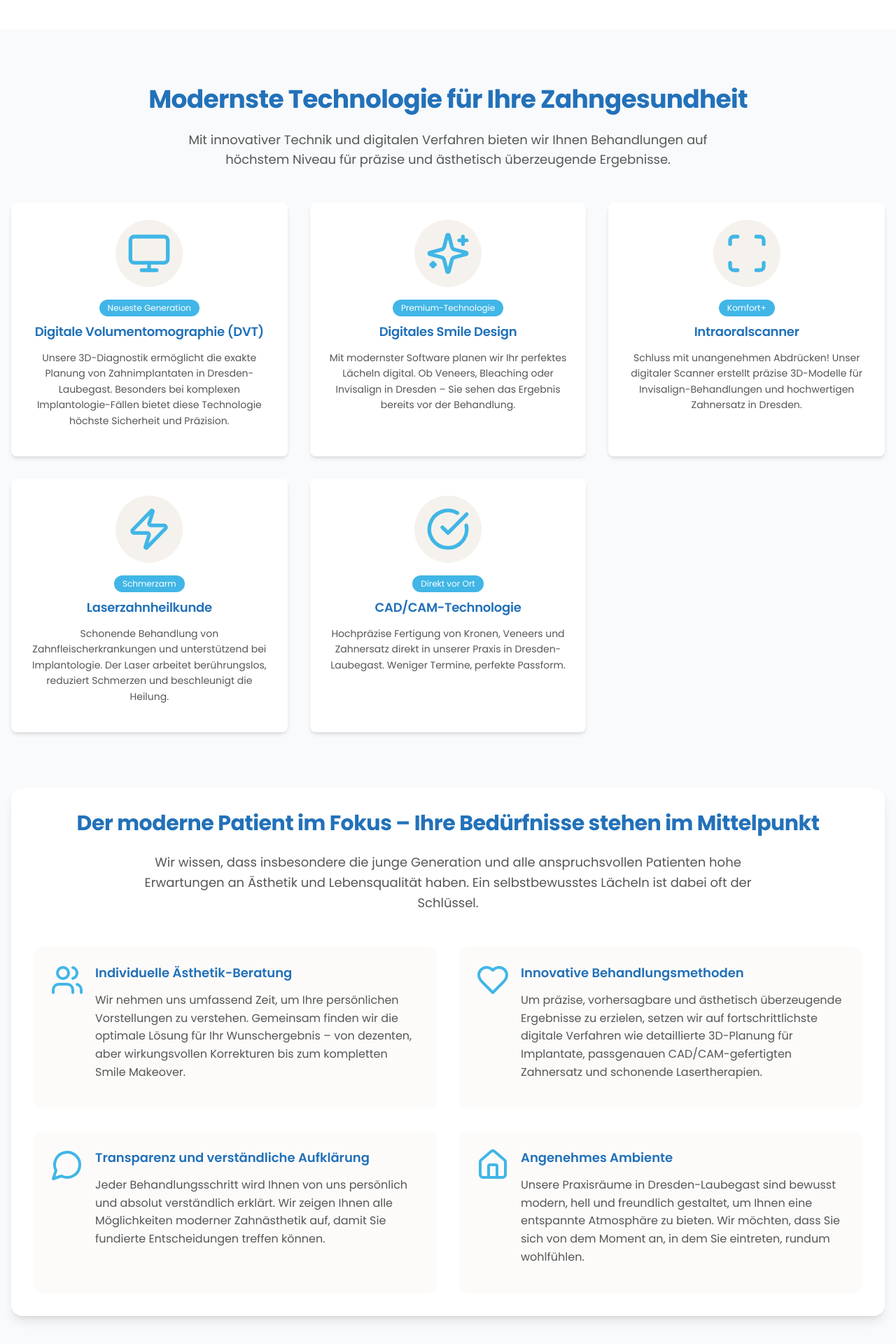
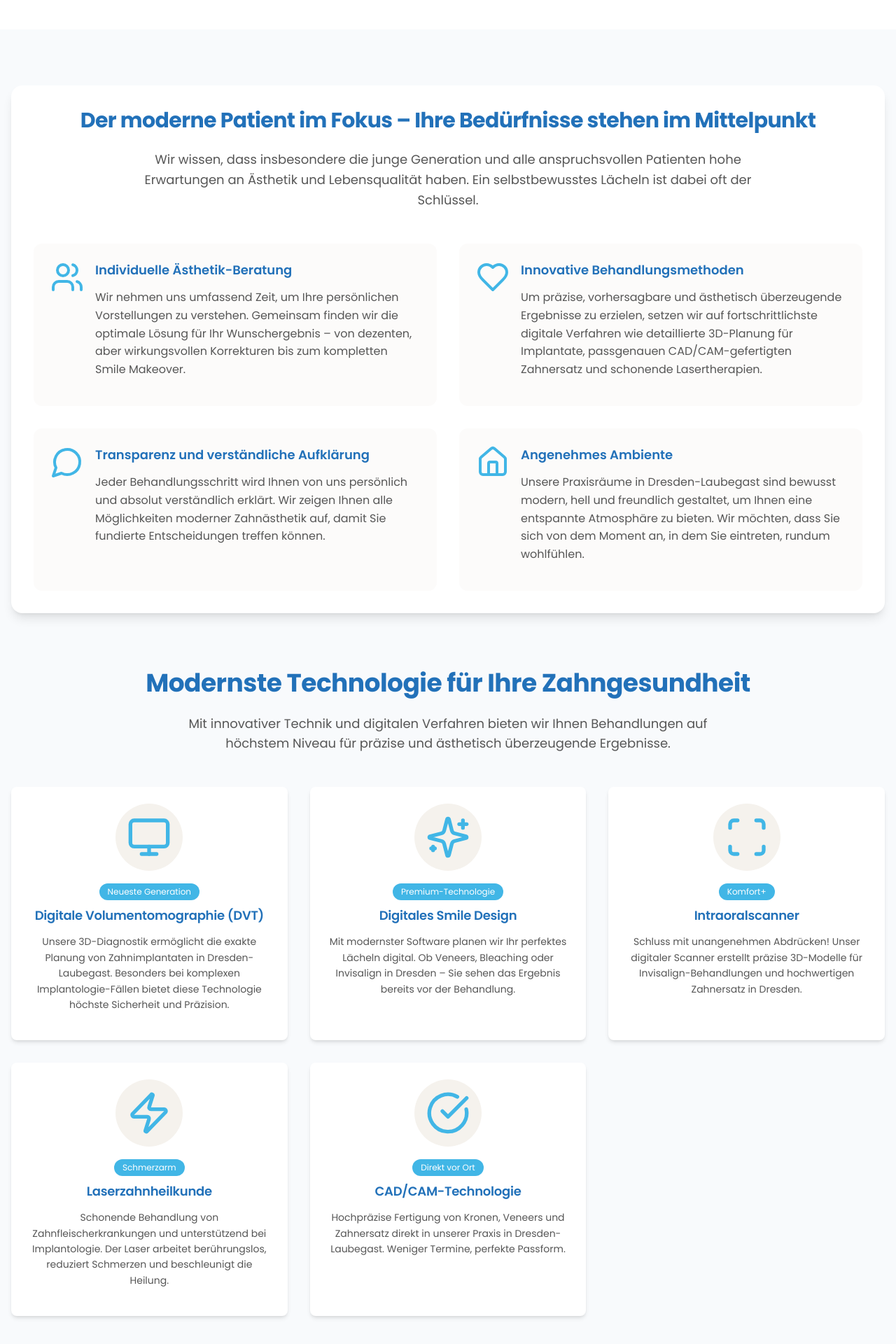
Before and after one commit to Worschi-AI/zahnarztpraxisworsch, a React (Vite) app: page /about in a window 1280 px wide. Shown: the part 1320-3240 px from the top of the page at 70% size. Built offline with nearby package versions, Linux system fonts and the light colour scheme.

Commit message:
Move "Innovative Behandlungsmethoden" section
Move the "Innovative Behandlungsmethoden" section above the "Modernste Technologie für Ihre Zahngesundheit" section in the TechnologySection component.

```diff
--- a/src/components/about/TechnologySection.tsx
+++ b/src/components/about/TechnologySection.tsx
@@ -65,17 +65,52 @@ const TechnologySection = () => {
     <section className="py-20" style={{ backgroundColor: '#F8FAFC' }}>
       <div className="container mx-auto px-4">
         <div className="max-w-7xl mx-auto">
+          {/* Patient Focus Section First */}
+          <div className="bg-white rounded-2xl p-6 md:p-8 shadow-lg animate-on-scroll mb-20">
+            <div className="text-center mb-12">
+              <h2 className="text-2xl md:text-3xl font-bold text-dental-blue mb-6">
+                Der moderne Patient im Fokus – Ihre Bedürfnisse stehen im Mittelpunkt
+              </h2>
+              <p className="text-lg text-dental-gray max-w-4xl mx-auto leading-relaxed">
+                Wir wissen, dass insbesondere die junge Generation und alle anspruchsvollen Patienten hohe Erwartungen an Ästhetik und Lebensqualität haben. Ein selbstbewusstes Lächeln ist dabei oft der Schlüssel.
+              </p>
+            </div>
+
+            <div className="grid grid-cols-1 md:grid-cols-2 gap-6 md:gap-8">
+              {patientFocusFeatures.map((feature, index) => (
+                <div
+                  key={index}
+                  className="flex gap-4 p-4 md:p-6 bg-dental-beige/30 rounded-xl hover:bg-dental-beige/50 transition-colors animate-on-scroll"
+                  style={{ animationDelay: `${index * 150}ms` }}
+                >
+                  <div className="flex-shrink-0">
+                    {feature.icon}
+                  </div>
+                  <div className="min-w-0 flex-1">
+                    <h4 className="text-lg font-semibold text-dental-blue mb-3">
+                      {feature.title}
+                    </h4>
+                    <p className="text-dental-gray leading-relaxed break-words">
+                      {feature.description}
+                    </p>
+                  </div>
+                </div>
+              ))}
+            </div>
+          </div>
+
+          {/* Technology Section */}
           <div className="text-center mb-12 animate-on-scroll">
-            <h2 className="text-2xl md:text-3xl lg:text-4xl font-bold text-dental-blue mb-6">
+            <h3 className="text-2xl md:text-3xl lg:text-4xl font-bold text-dental-blue mb-6">
               Modernste Technologie für Ihre Zahngesundheit
-            </h2>
+            </h3>
             <p className="text-lg text-dental-gray max-w-3xl mx-auto">
               Mit innovativer Technik und digitalen Verfahren bieten wir Ihnen Behandlungen auf höchstem Niveau für präzise und ästhetisch überzeugende Ergebnisse.
             </p>
           </div>
 
           {/* Tech-Grid */}
-          <div className="grid grid-cols-1 md:grid-cols-2 lg:grid-cols-3 gap-8 mb-20">
+          <div className="grid grid-cols-1 md:grid-cols-2 lg:grid-cols-3 gap-8 mb-12">
             {technologyFeatures.map((tech, index) => (
               <div
                 key={index}
@@ -104,42 +139,8 @@ const TechnologySection = () => {
             ))}
           </div>
 
-          {/* New Patient Focus Section */}
-          <div className="bg-white rounded-2xl p-8 shadow-lg animate-on-scroll">
-            <div className="text-center mb-12">
-              <h3 className="text-2xl md:text-3xl font-bold text-dental-blue mb-6">
-                Der moderne Patient im Fokus – Ihre Bedürfnisse stehen im Mittelpunkt
-              </h3>
-              <p className="text-lg text-dental-gray max-w-4xl mx-auto leading-relaxed">
-                Wir wissen, dass insbesondere die junge Generation und alle anspruchsvollen Patienten hohe Erwartungen an Ästhetik und Lebensqualität haben. Ein selbstbewusstes Lächeln ist dabei oft der Schlüssel.
-              </p>
-            </div>
-
-            <div className="grid grid-cols-1 md:grid-cols-2 gap-8">
-              {patientFocusFeatures.map((feature, index) => (
-                <div
-                  key={index}
-                  className="flex gap-4 p-6 bg-dental-beige/30 rounded-xl hover:bg-dental-beige/50 transition-colors animate-on-scroll"
-                  style={{ animationDelay: `${index * 150}ms` }}
-                >
-                  <div className="flex-shrink-0">
-                    {feature.icon}
-                  </div>
-                  <div>
-                    <h4 className="text-lg font-semibold text-dental-blue mb-3">
-                      {feature.title}
-                    </h4>
-                    <p className="text-dental-gray leading-relaxed">
-                      {feature.description}
-                    </p>
-                  </div>
-                </div>
-              ))}
-            </div>
-          </div>
-
           {/* CTA */}
-          <div className="text-center mt-12 animate-on-scroll">
+          <div className="text-center animate-on-scroll">
             <Button asChild size="lg" className="bg-dental-turquoise hover:bg-dental-blue hover:scale-105 transform transition-all duration-300 text-white shadow-lg hover:shadow-xl">
               <Link to="/appointment">
                 <Calendar className="w-5 h-5 mr-2" />
```
